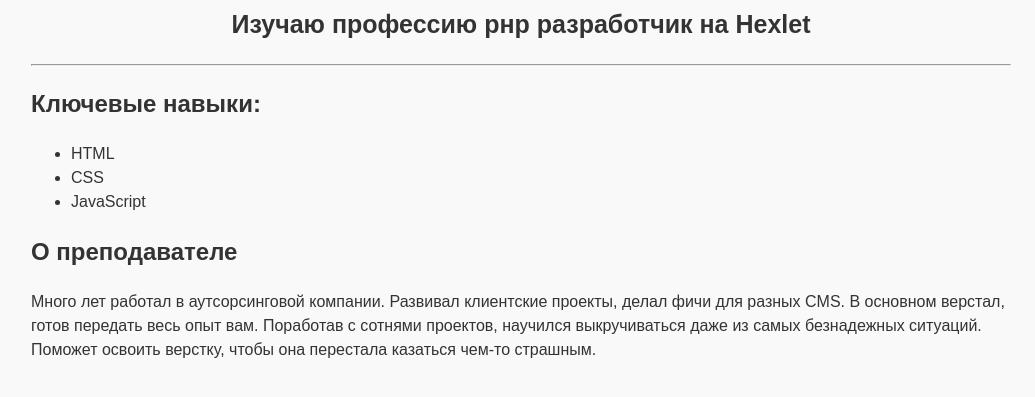
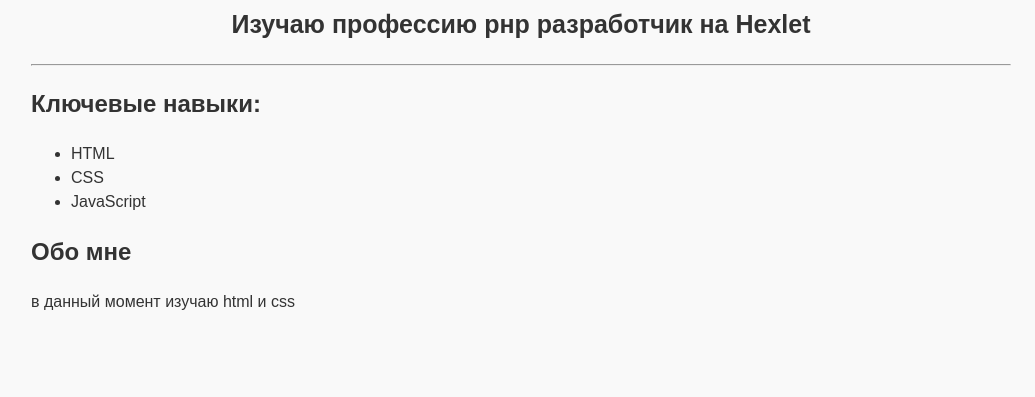
Before and after one commit to MuftakhovRuzil/Ruziko.github.io, a plain HTML site: page index.html in a window 1280 px wide. Shown: the part 93-490 px from the top of the page, without its empty margins (119-1154 px from the left). Drawn offline with Linux system fonts and the light colour scheme.

Commit message:
Update index.html

```diff
--- a/index.html
+++ b/index.html
@@ -23,13 +23,9 @@
   </section>
 
   <section>
-    <h2>О преподавателе</h2>
+    <h2>Обо мне</h2>
     <p>
-      Много лет работал в аутсорсинговой компании. Развивал клиентские проекты,
-      делал фичи для разных CMS. В основном верстал, готов передать весь опыт
-      вам. Поработав с сотнями проектов, научился выкручиваться даже из самых
-      безнадежных ситуаций. Поможет освоить верстку, чтобы она перестала
-      казаться чем-то страшным.
+    в данный момент изучаю html и css
     </p>
   </section>
 </main>
```
